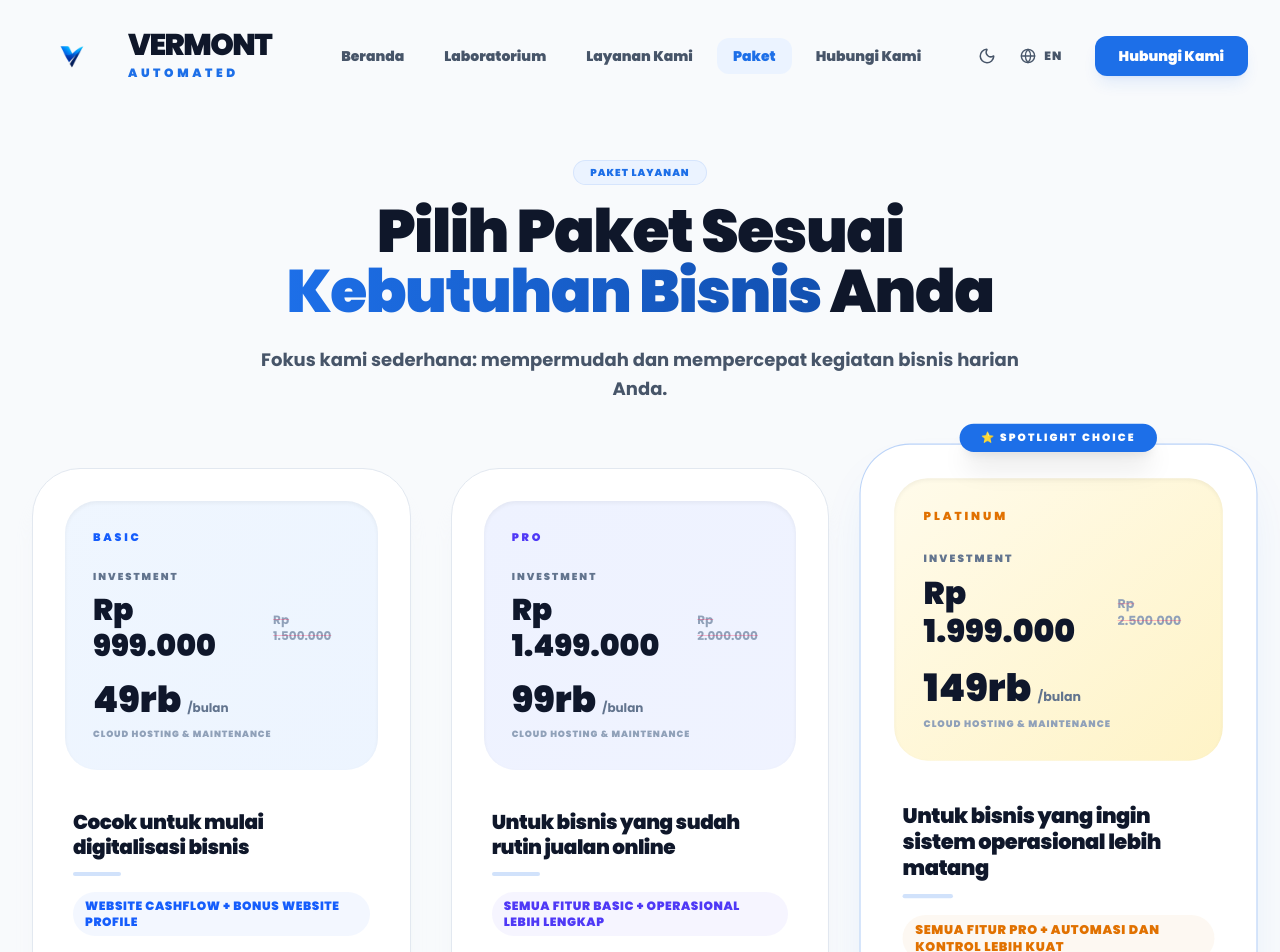
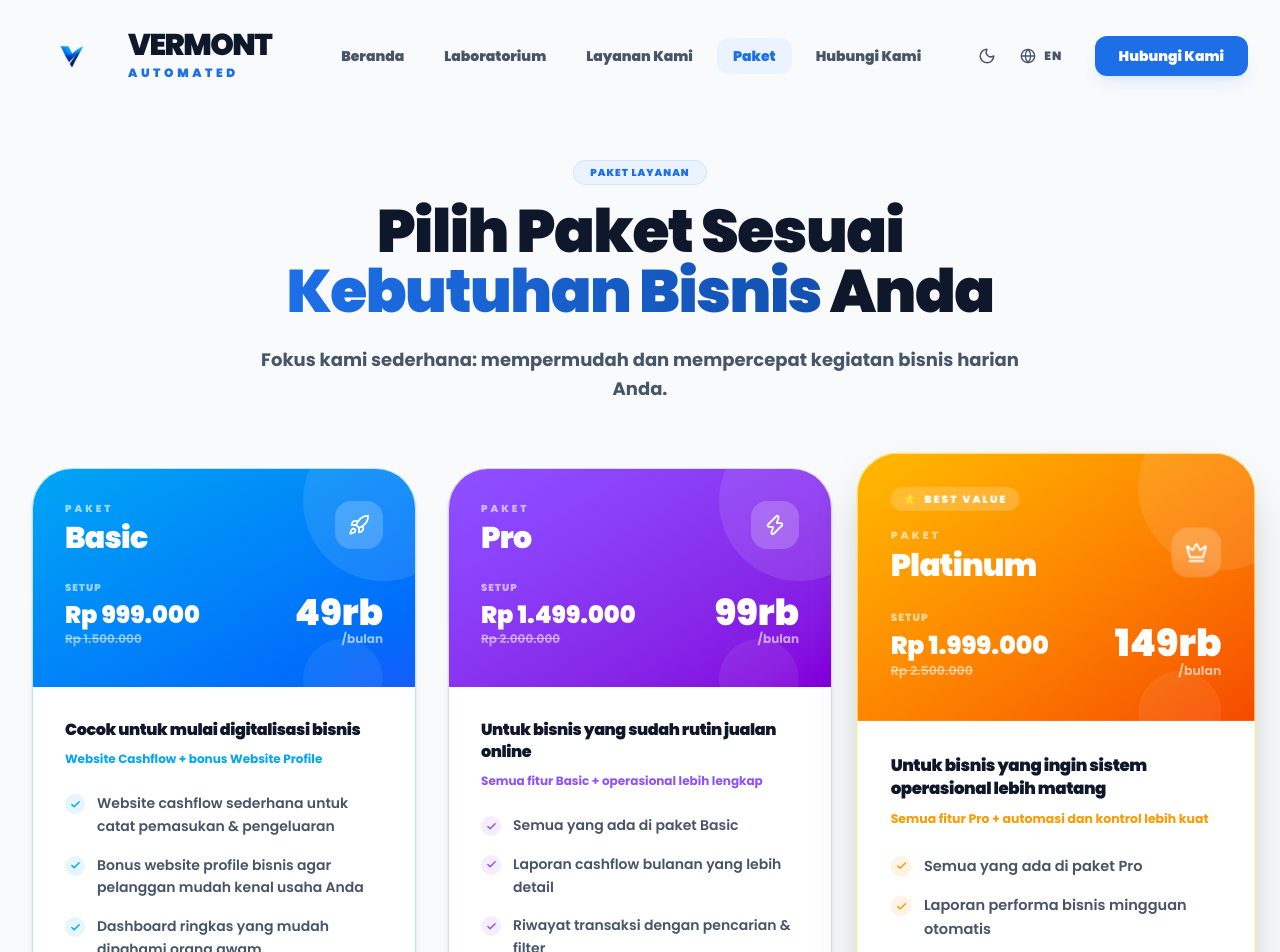
Before and after one commit to imanyunar/start, a React (Vite) app: page /packages in a window 1280 px wide. Shown: the top 952 px of the page. Built offline with nearby package versions, Linux system fonts and the light colour scheme.

Commit message:
Redesign Packages page with vibrant color-coded card headers per tier

```diff
--- a/src/pages/PackagesPage.tsx
+++ b/src/pages/PackagesPage.tsx
@@ -1,13 +1,15 @@
 import { motion } from 'framer-motion';
-import { Check, Sparkles } from 'lucide-react';
+import { Check, Sparkles, Zap, Crown, Rocket } from 'lucide-react';
 import { Link } from 'react-router-dom';
 
 const packages = [
   {
-    name: 'BASIC',
+    name: 'Basic',
+    tier: '01',
+    icon: Rocket,
     setupOldPrice: 'Rp 1.500.000',
     setupNewPrice: 'Rp 999.000',
-    hosting: '49rb/bulan',
+    hosting: '49rb',
     headline: 'Cocok untuk mulai digitalisasi bisnis',
     highlight: 'Website Cashflow + bonus Website Profile',
     features: [
@@ -16,15 +18,23 @@ const packages = [
       'Dashboard ringkas yang mudah dipahami orang awam',
       'Dukungan update konten ringan',
     ],
-    accent: 'from-blue-50 to-blue-100/50 dark:from-blue-950/40 dark:to-blue-900/20',
+    // Sky Blue header
+    headerBg: 'bg-sky-500 dark:bg-sky-600',
+    headerAccent: 'from-sky-500 to-blue-600 dark:from-sky-600 dark:to-blue-700',
+    checkColor: 'text-sky-500',
+    checkBg: 'bg-sky-500/10 dark:bg-sky-500/15',
+    borderColor: 'border-sky-200 dark:border-sky-900',
     button: 'Mulai Paket Basic',
-    color: 'text-blue-600',
+    btnClass: 'bg-sky-500 hover:bg-sky-600 text-white shadow-lg shadow-sky-500/25',
+    featured: false,
   },
   {
-    name: 'PRO',
+    name: 'Pro',
+    tier: '02',
+    icon: Zap,
     setupOldPrice: 'Rp 2.000.000',
     setupNewPrice: 'Rp 1.499.000',
-    hosting: '99rb/bulan',
+    hosting: '99rb',
     headline: 'Untuk bisnis yang sudah rutin jualan online',
     highlight: 'Semua fitur Basic + operasional lebih lengkap',
     features: [
@@ -34,15 +44,23 @@ const packages = [
       'Manajemen stok produk dasar (stok masuk, stok keluar, stok menipis)',
       'Form order/kontak yang terhubung ke WhatsApp bisnis',
     ],
-    accent: 'from-indigo-50 to-indigo-100/50 dark:from-indigo-950/40 dark:to-indigo-900/20',
+    // Violet header
+    headerBg: 'bg-violet-600 dark:bg-violet-700',
+    headerAccent: 'from-violet-500 to-purple-700 dark:from-violet-600 dark:to-purple-800',
+    checkColor: 'text-violet-500',
+    checkBg: 'bg-violet-500/10 dark:bg-violet-500/15',
+    borderColor: 'border-violet-200 dark:border-violet-900',
     button: 'Pilih Paket Pro',
-    color: 'text-indigo-600',
+    btnClass: 'bg-violet-600 hover:bg-violet-700 text-white shadow-lg shadow-violet-500/25',
+    featured: false,
   },
   {
-    name: 'PLATINUM',
+    name: 'Platinum',
+    tier: '03',
+    icon: Crown,
     setupOldPrice: 'Rp 2.500.000',
     setupNewPrice: 'Rp 1.999.000',
-    hosting: '149rb/bulan',
+    hosting: '149rb',
     headline: 'Untuk bisnis yang ingin sistem operasional lebih matang',
     highlight: 'Semua fitur Pro + automasi dan kontrol lebih kuat',
     features: [
@@ -52,12 +70,17 @@ const packages = [
       'Pencatatan hutang/piutang dan status pembayaran',
       'Prioritas support dan pendampingan pengembangan fitur',
     ],
-    accent: 'from-amber-50 to-amber-100 dark:from-amber-950/40 dark:to-amber-900/20',
+    // Amber/Gold header
+    headerBg: 'bg-amber-500 dark:bg-amber-600',
+    headerAccent: 'from-amber-400 to-orange-600 dark:from-amber-500 dark:to-orange-700',
+    checkColor: 'text-amber-500',
+    checkBg: 'bg-amber-500/10 dark:bg-amber-500/15',
+    borderColor: 'border-amber-200 dark:border-amber-900',
     button: 'Ambil Paket Platinum',
+    btnClass: 'bg-amber-500 hover:bg-amber-600 text-white shadow-lg shadow-amber-500/30',
     featured: true,
-    color: 'text-amber-600',
   },
-];
+] as const;
 
 export default function PackagesPage() {
   return (
@@ -72,7 +95,7 @@ export default function PackagesPage() {
             >
               Paket Layanan
             </motion.div>
-            <h1 className="text-4xl font-black tracking-tight text-[var(--app-text)] md:text-6xl mb-6">
+            <h1 className="mb-6 text-4xl font-black tracking-tight text-[var(--app-text)] md:text-6xl">
               Pilih Paket Sesuai <span className="text-gradient">Kebutuhan Bisnis</span> Anda
             </h1>
             <p className="mt-4 text-lg font-bold leading-relaxed text-[var(--app-muted)]">
@@ -80,83 +103,92 @@ export default function PackagesPage() {
             </p>
           </div>
 
-          <div className="grid gap-10 md:grid-cols-3 md:items-stretch">
-            {packages.map((pkg, idx) => (
+          <div className="grid gap-8 md:grid-cols-3 md:items-start">
+            {packages.map((pkg, idx) => {
+              const Icon = pkg.icon;
+              return (
                 <motion.div
                   key={pkg.name}
-                initial={{ opacity: 0, y: 30 }}
+                  initial={{ opacity: 0, y: 40 }}
                   animate={{ opacity: 1, y: 0 }}
-                transition={{ delay: idx * 0.15, duration: 0.6 }}
-                className={`flex flex-col rounded-[3rem] border p-8 transition-all duration-500 hover:shadow-2xl ${
+                  transition={{ delay: idx * 0.15, duration: 0.5, ease: 'easeOut' }}
+                  className={`relative flex flex-col overflow-hidden rounded-[2.5rem] border bg-[var(--app-surface)] transition-all duration-500 hover:-translate-y-2 hover:shadow-2xl ${
                     pkg.featured
-                    ? 'border-blue-primary/30 bg-[var(--app-surface)] shadow-2xl shadow-blue-primary/10 relative scale-105 z-10'
-                    : 'border-[var(--app-border)] bg-[var(--app-surface)] shadow-xl shadow-slate-200/20 dark:shadow-none'
+                      ? `${pkg.borderColor} shadow-2xl scale-[1.04] z-10`
+                      : `${pkg.borderColor} shadow-md`
                   }`}
                 >
+                  {/* Colored Header Block */}
+                  <div className={`relative bg-gradient-to-br p-8 pb-10 ${pkg.headerAccent}`}>
+                    {/* Decorative circle */}
+                    <div className="absolute right-0 top-0 h-40 w-40 translate-x-12 -translate-y-12 rounded-full bg-white/10" />
+                    <div className="absolute right-8 bottom-0 h-20 w-20 translate-y-8 rounded-full bg-white/[0.07]" />
+
                     {pkg.featured && (
-                  <div className="absolute -top-5 left-1/2 -translate-x-1/2 rounded-full bg-blue-primary px-5 py-1.5 text-[10px] font-black uppercase tracking-[0.2em] text-white shadow-xl">
-                    ⭐ Spotlight Choice
+                      <div className="mb-4 flex w-fit items-center gap-1.5 rounded-full bg-white/20 px-3 py-1 text-[10px] font-black uppercase tracking-[0.2em] text-white backdrop-blur-sm">
+                        <span>⭐</span> Best Value
                       </div>
                     )}
 
-                <div className={`mb-10 rounded-[2rem] bg-gradient-to-br p-7 shadow-inner ${pkg.accent}`}>
-                  <div className="flex items-center justify-between mb-6">
-                    <p className={`text-[11px] font-black tracking-[0.25em] uppercase ${pkg.color} dark:text-white`}>{pkg.name}</p>
+                    <div className="relative z-10 flex items-start justify-between">
+                      <div>
+                        <p className="text-[10px] font-black uppercase tracking-[0.3em] text-white/60">Paket</p>
+                        <h2 className="mt-1 text-3xl font-black tracking-tight text-white">{pkg.name}</h2>
+                      </div>
+                      <div className="flex h-12 w-12 items-center justify-center rounded-2xl bg-white/20 text-white backdrop-blur-sm">
+                        <Icon size={22} />
+                      </div>
                     </div>
 
+                    <div className="relative z-10 mt-6 flex items-end gap-3">
                       <div>
-                    <p className="text-[10px] font-black uppercase tracking-[0.2em] text-slate-500 dark:text-slate-400 mb-2">Investment</p>
-                    <div className="flex flex-col">
-                      <div className="flex items-center gap-3">
-                        <span className="text-3xl font-black text-slate-900 dark:text-white">{pkg.setupNewPrice}</span>
-                        <span className="text-xs font-bold text-slate-400 line-through decoration-rose-500/30">{pkg.setupOldPrice}</span>
+                        <p className="text-[10px] font-black uppercase tracking-widest text-white/60 mb-1">Setup</p>
+                        <p className="text-2xl font-black text-white">{pkg.setupNewPrice}</p>
+                        <p className="text-xs font-bold text-white/50 line-through">{pkg.setupOldPrice}</p>
                       </div>
-                      <div className="mt-4 flex items-baseline gap-1.5">
-                        <span className="text-4xl font-black text-slate-900 dark:text-white">{pkg.hosting.split('/')[0]}</span>
-                        <span className="text-xs font-bold text-slate-500 dark:text-slate-400">/{pkg.hosting.split('/')[1]}</span>
-                      </div>
-                      <p className="text-[9px] font-black uppercase tracking-widest text-slate-400 dark:text-slate-500 mt-2">Cloud Hosting & Maintenance</p>
+                      <div className="ml-auto text-right">
+                        <p className="text-4xl font-black leading-none text-white">{pkg.hosting}</p>
+                        <p className="text-xs font-bold text-white/60">/bulan</p>
                       </div>
                     </div>
                   </div>
 
-                <div className="mb-8 px-2">
-                  <h3 className="text-xl font-black text-[var(--app-text)] mb-3 leading-tight">{pkg.headline}</h3>
-                  <div className="h-1 w-12 bg-blue-primary/20 rounded-full mb-4"></div>
-                  <p className={`text-xs font-black uppercase tracking-wider ${pkg.color} bg-current/5 w-fit px-3 py-1.5 rounded-full`}>
-                    {pkg.highlight}
-                  </p>
+                  {/* Card Body */}
+                  <div className="flex flex-1 flex-col p-8">
+                    <div className="mb-6">
+                      <h3 className="mb-2 text-base font-black leading-snug text-[var(--app-text)]">{pkg.headline}</h3>
+                      <p className={`text-xs font-bold ${pkg.checkColor} leading-relaxed`}>{pkg.highlight}</p>
                     </div>
 
-                <ul className="space-y-5 mb-12 flex-grow px-2">
+                    <ul className="mb-8 flex-1 space-y-4">
                       {pkg.features.map((feature) => (
-                    <li key={feature} className="flex gap-4 text-sm font-bold text-[var(--app-muted)] leading-relaxed group">
-                      <div className={`mt-0.5 flex-shrink-0 h-6 w-6 rounded-xl bg-blue-primary/10 flex items-center justify-center transition-colors group-hover:bg-blue-primary/20`}>
-                        <Check size={14} className="text-blue-primary" />
+                        <li key={feature} className="flex items-start gap-3 text-sm font-semibold leading-relaxed text-[var(--app-muted)]">
+                          <div className={`mt-0.5 flex h-5 w-5 flex-shrink-0 items-center justify-center rounded-full ${pkg.checkBg}`}>
+                            <Check size={11} className={pkg.checkColor} strokeWidth={3} />
                           </div>
-                      <span className="transition-colors group-hover:text-[var(--app-text)]">{feature}</span>
+                          {feature}
                         </li>
                       ))}
                     </ul>
 
                     <Link
                       to="/contact"
-                  className={`flex w-full items-center justify-center gap-3 rounded-[1.5rem] px-8 py-5 text-sm font-black transition-all active:scale-95 ${
-                    pkg.featured
-                      ? 'bg-blue-primary text-white hover:bg-blue-dark shadow-xl shadow-blue-primary/25 hover:-translate-y-1'
-                      : 'bg-[var(--app-bg)] text-[var(--app-text)] hover:bg-blue-primary hover:text-white border border-[var(--app-border)]'
-                  }`}
+                      className={`flex w-full items-center justify-center gap-2 rounded-2xl py-4 text-sm font-black transition-all active:scale-95 ${pkg.btnClass}`}
                     >
-                  <Sparkles size={18} /> {pkg.button}
+                      <Sparkles size={16} /> {pkg.button}
                     </Link>
+                  </div>
                 </motion.div>
-            ))}
+              );
+            })}
           </div>
 
-          <div className="mt-20 rounded-[3rem] bg-[var(--app-surface)] border border-[var(--app-border)] p-8 md:p-12 text-center overflow-hidden relative">
-            <div className="absolute top-0 right-0 w-64 h-64 bg-blue-primary/5 blur-3xl rounded-full translate-x-1/2 -translate-y-1/2"></div>
-            <h2 className="text-3xl font-black text-[var(--app-text)] mb-4">Butuh Solusi Kustom?</h2>
-            <p className="text-[var(--app-muted)] font-bold max-w-2xl mx-auto mb-8">Jika bisnis Anda membutuhkan fitur khusus yang tidak ada di paket atas, tim lab kami siap membangun sistem yang sesuai dengan spesifikasi Anda.</p>
+          <div className="relative mt-20 overflow-hidden rounded-[3rem] border border-[var(--app-border)] bg-[var(--app-surface)] p-8 text-center md:p-12">
+            <div className="absolute right-0 top-0 h-64 w-64 -translate-y-1/2 translate-x-1/2 rounded-full bg-blue-primary/5 blur-3xl" />
+            <h2 className="mb-4 text-3xl font-black text-[var(--app-text)]">Butuh Solusi Kustom?</h2>
+            <p className="mx-auto mb-8 max-w-2xl font-bold text-[var(--app-muted)]">
+              Jika bisnis Anda membutuhkan fitur khusus yang tidak ada di paket atas, tim lab kami siap membangun sistem yang sesuai dengan spesifikasi Anda.
+            </p>
             <Link to="/contact" className="btn-secondary inline-flex">Konsultasi Gratis Sekarang</Link>
           </div>
         </div>
```
Lines whose indentation alone changed are shown as unchanged.
